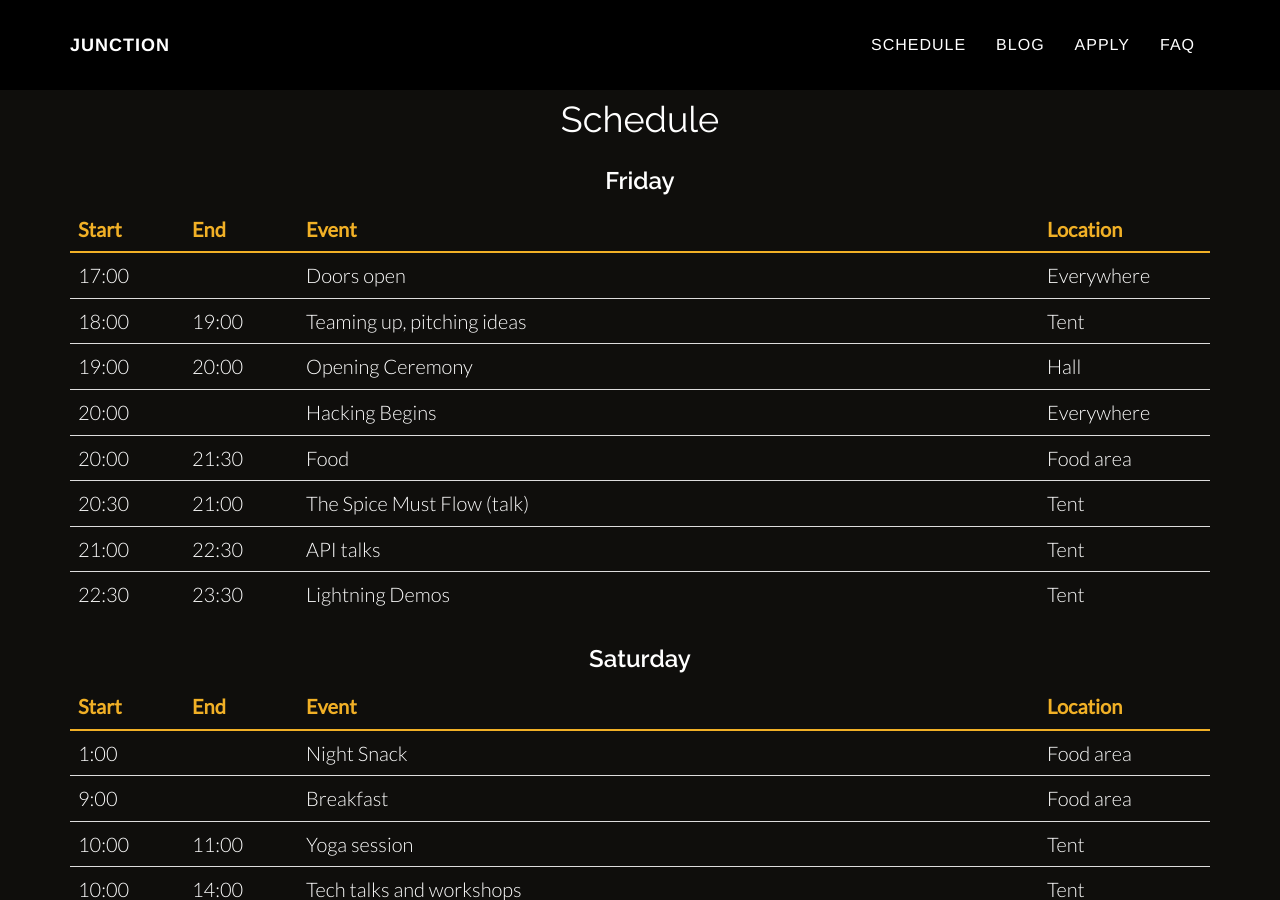
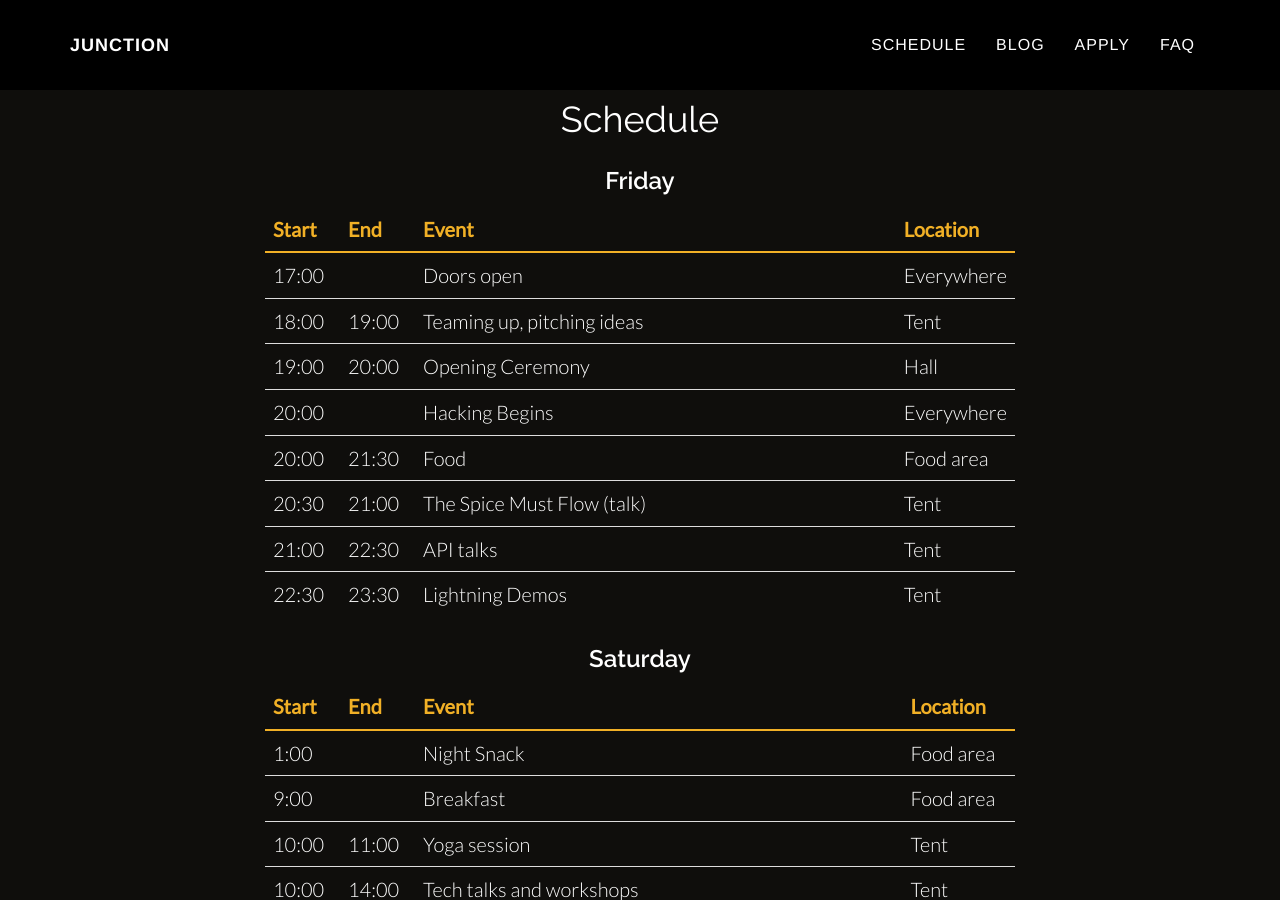
Before and after one commit to junctionasia/junctionasia.github.io, a Jekyll site: the page built from schedule.html, in a window 1280 px wide and 900 px high. Built offline with Jekyll 4.4.1, drawn with Linux system fonts in a browser that asks for light colours; nearby versions of some CDN libraries.

Commit message:
Slim down the schedule

```diff
--- a/schedule.html
+++ b/schedule.html
@@ -5,7 +5,7 @@
 <div class="text-content">
     <section class="container content-section text-center schedule">
         <div class="row">
-            <div class="col-md-12">
+            <div class="col-md-offset-2 col-md-8">
                 <h1>Schedule</h1>
                 <h3>Friday</h3>
                 <table class="table">
```
